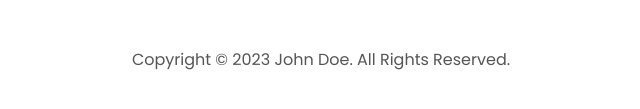
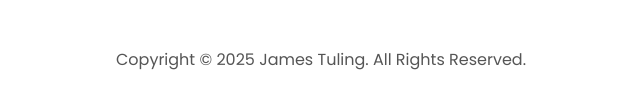
Before and after one commit to parengjames/webportfolio, a plain HTML site: page index.html in a window 1280 px wide. Shown: the part 4529-4638 px from the top of the page, 319-959 px from the left. Drawn offline with nearby package versions, Linux system fonts and the light colour scheme.

Commit message:
Update index.html
footer

```diff
--- a/index.html
+++ b/index.html
@@ -536,7 +536,7 @@
           </ul>
         </div>
       </nav>
-      <p>Copyright &#169; 2023 John Doe. All Rights Reserved.</p>
+      <p>Copyright &#169; 2025 James Tuling. All Rights Reserved.</p>
     </footer>
 
     <script
```
